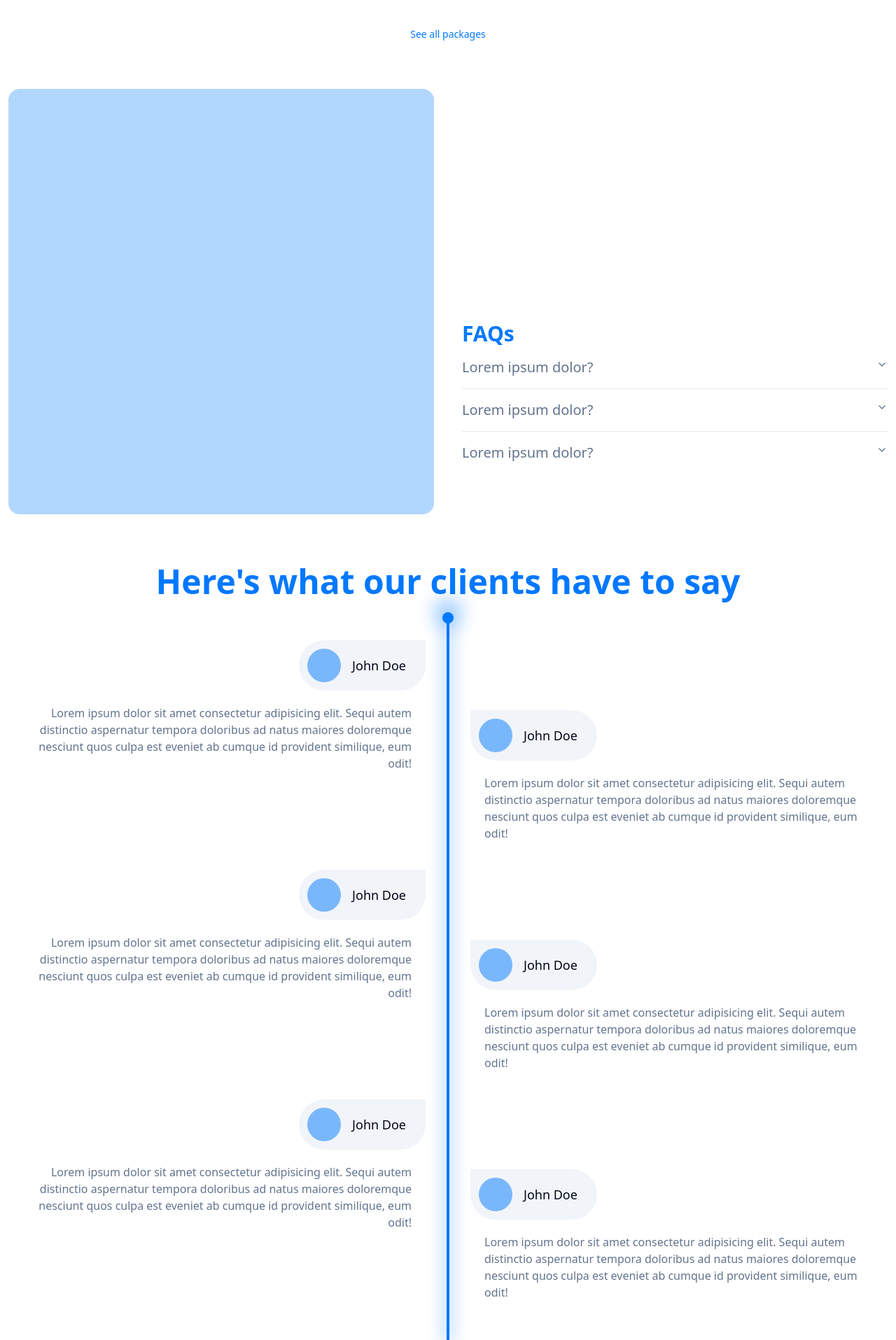
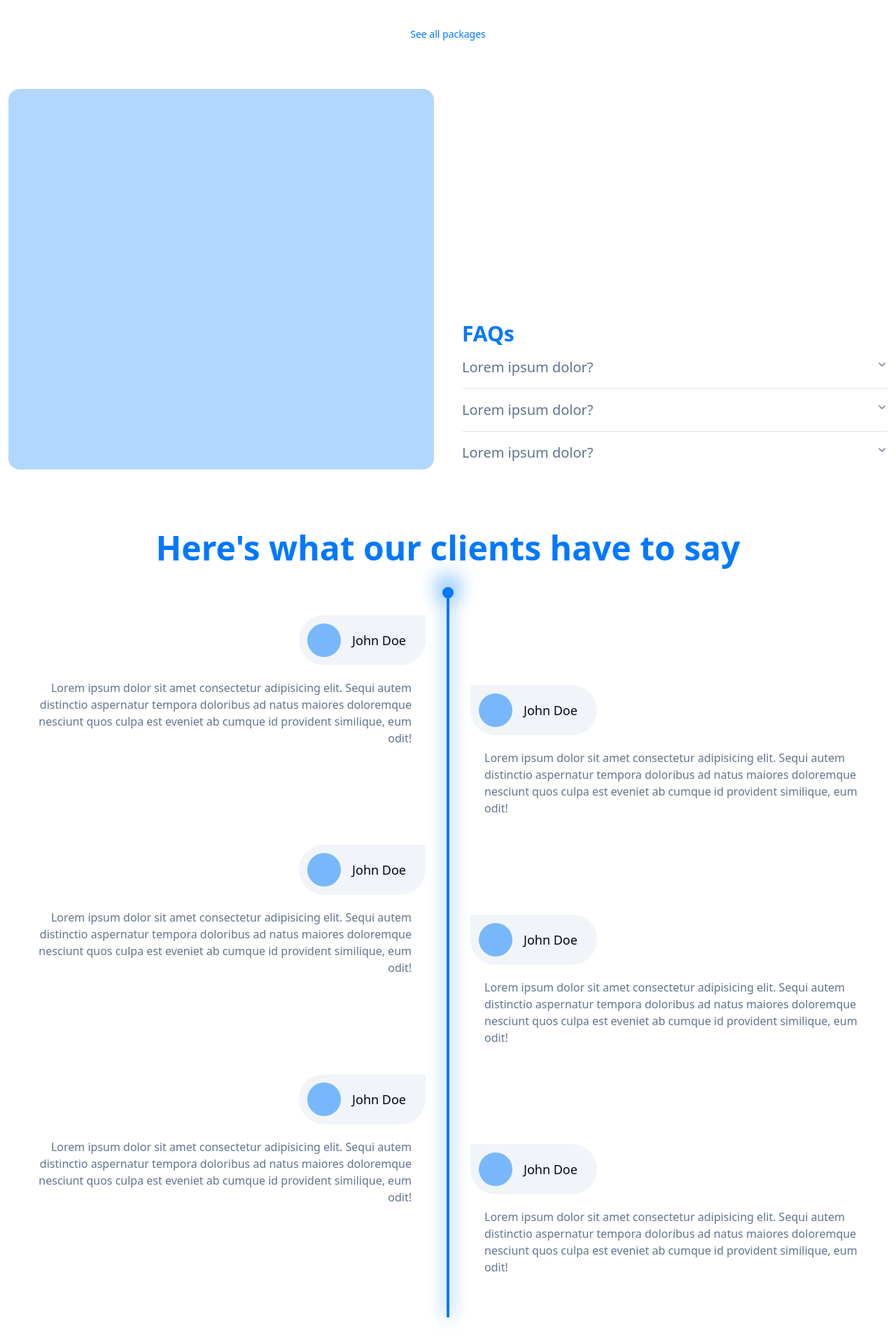
Before and after one commit to DEBOJEETDAS36/travelz, a Next.js app: page / in a window 1280 px wide. Shown: the part 1840-3755 px from the top of the page at 70% size. Built offline with nearby package versions, Linux system fonts and the light colour scheme.

Commit message:
Some UI fix

```diff
--- a/components/AboutSection.tsx
+++ b/components/AboutSection.tsx
@@ -70,7 +70,7 @@ const AboutSection = () => {
       id="about"
       className="min-h-[80vh] wrapper flex flex-col gap-10 py-10 md:flex-row"
     >
-      <div className="w-full aspect-square md:w-1/2 rounded-2xl bg-primary/30"></div>
+      <div className="w-full aspect-square max-h-136 md:w-1/2 rounded-2xl bg-primary/30"></div>
       <div className="w-full md:w-1/2">
         <div>
           <h2 className="h_md text-primary fade_in">Why us?</h2>
--- a/components/ReviewSection.tsx
+++ b/components/ReviewSection.tsx
@@ -65,7 +65,7 @@ const ReviewSection = () => {
       <p ref={headingRef} className="h_md text-primary text-center opacity-0">
         Here's what our clients have to say
       </p>
-      <div className="min-h-[80vh] flex flex-col md:flex gap-5 relative mt-5 md:py-10">
+      <div className="flex flex-col md:flex gap-5 relative mt-8 md:py-10">
         <div
           ref={(el) => {
             if (el) lineRefs.current[0] = el;
```
